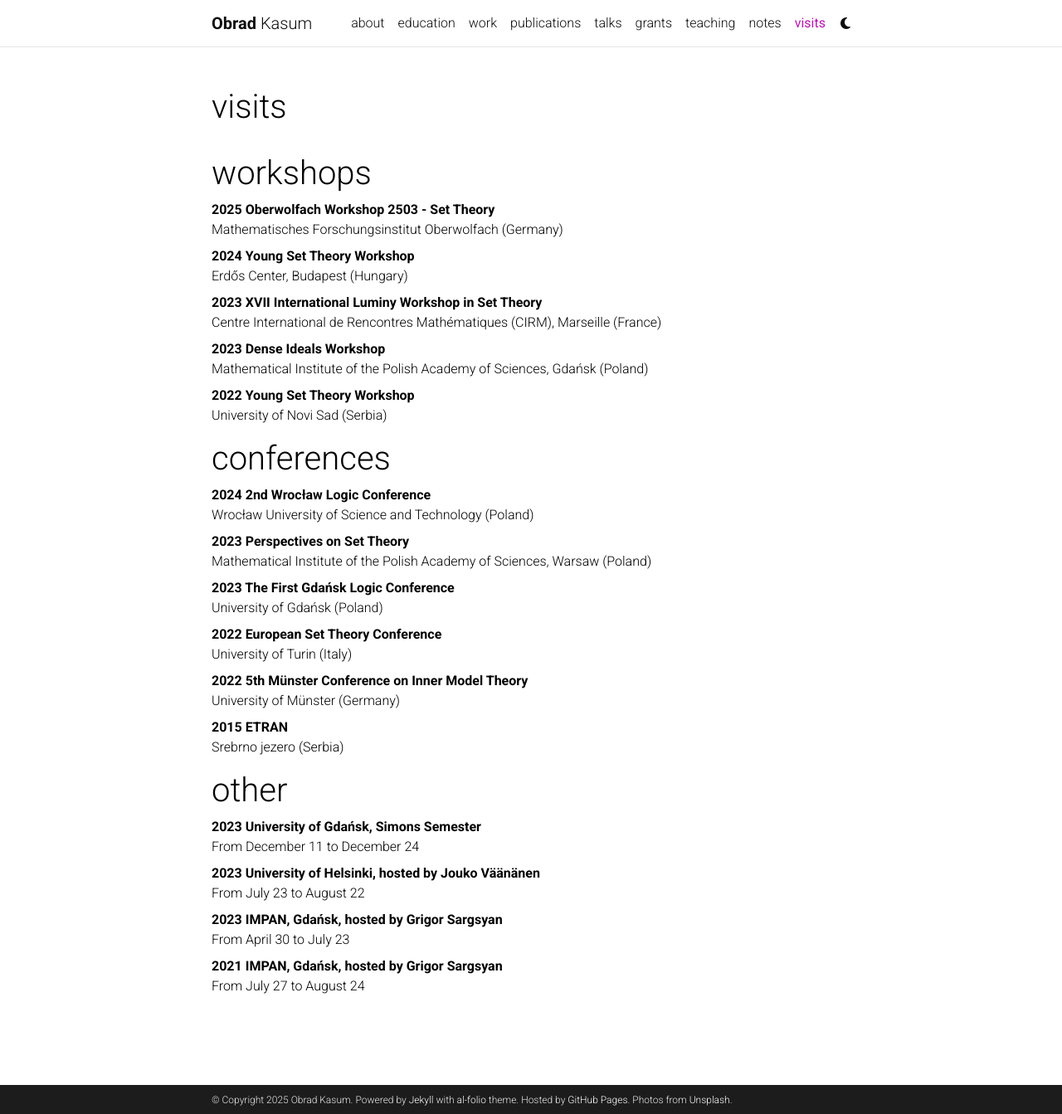
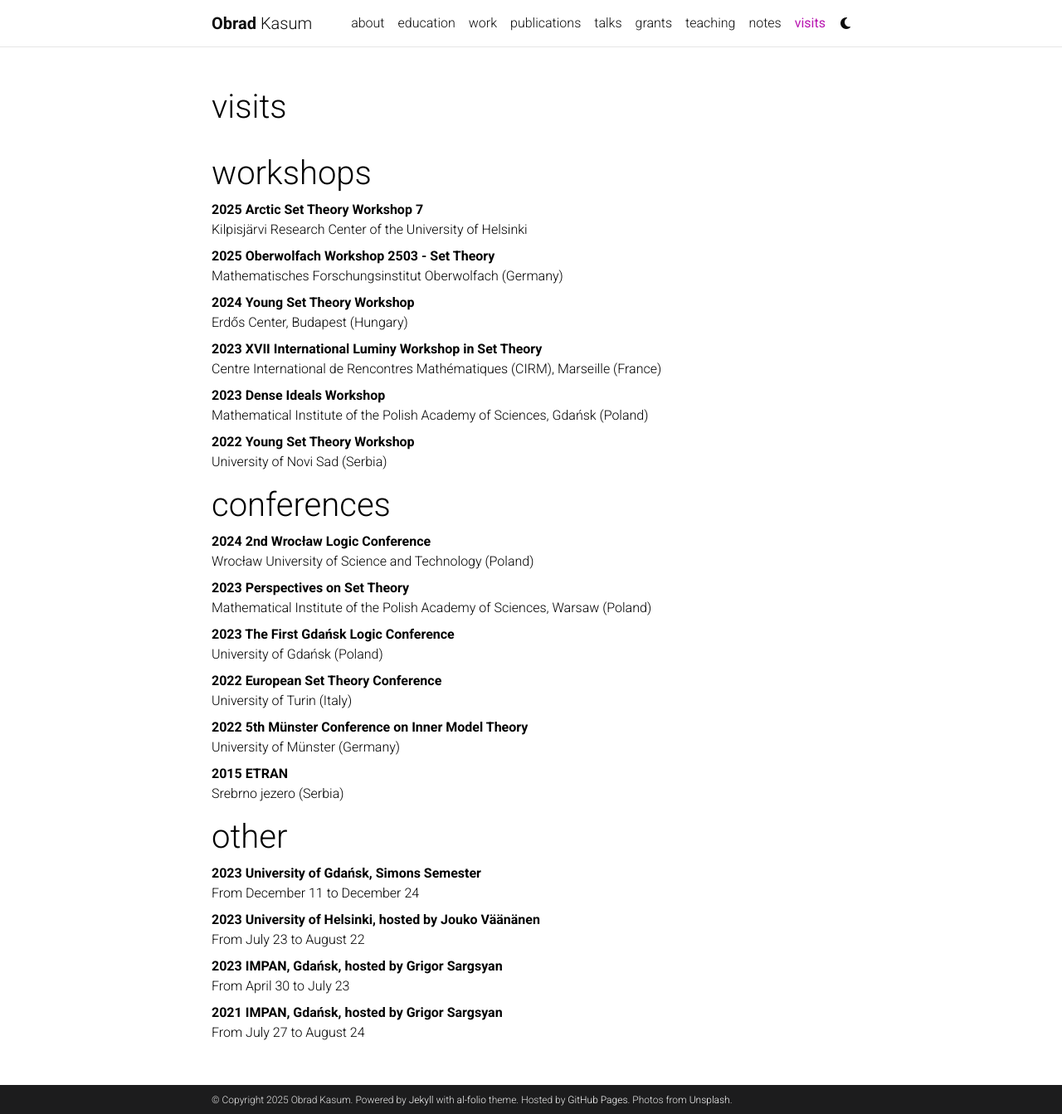
Before and after one commit to obradkasum/obradkasum.github.io, a Jekyll site: the page built from _pages/visits.md, in a window 1280 px wide and 1343 px high. Shown: the whole window at 83% size. Built offline with Jekyll 4.4.1, drawn with Linux system fonts in a browser that asks for light colours; comment, search, counter and statistics services are not loaded; a style sheet for code colours, icons or effects is not loaded.

Commit message:
Update visits.md

```diff
--- a/_pages/visits.md
+++ b/_pages/visits.md
@@ -8,6 +8,9 @@ nav_order: 8
 ---
 <h1>workshops</h1>
 <dl>
+    <dt>2025 Arctic Set Theory Workshop 7</dt>
+    <dd>Kilpisjärvi Research Center of the University of Helsinki</dd>
+
     <dt>2025 Oberwolfach Workshop 2503 - Set Theory</dt>
     <dd>Mathematisches Forschungsinstitut Oberwolfach (Germany)</dd>
 
```
